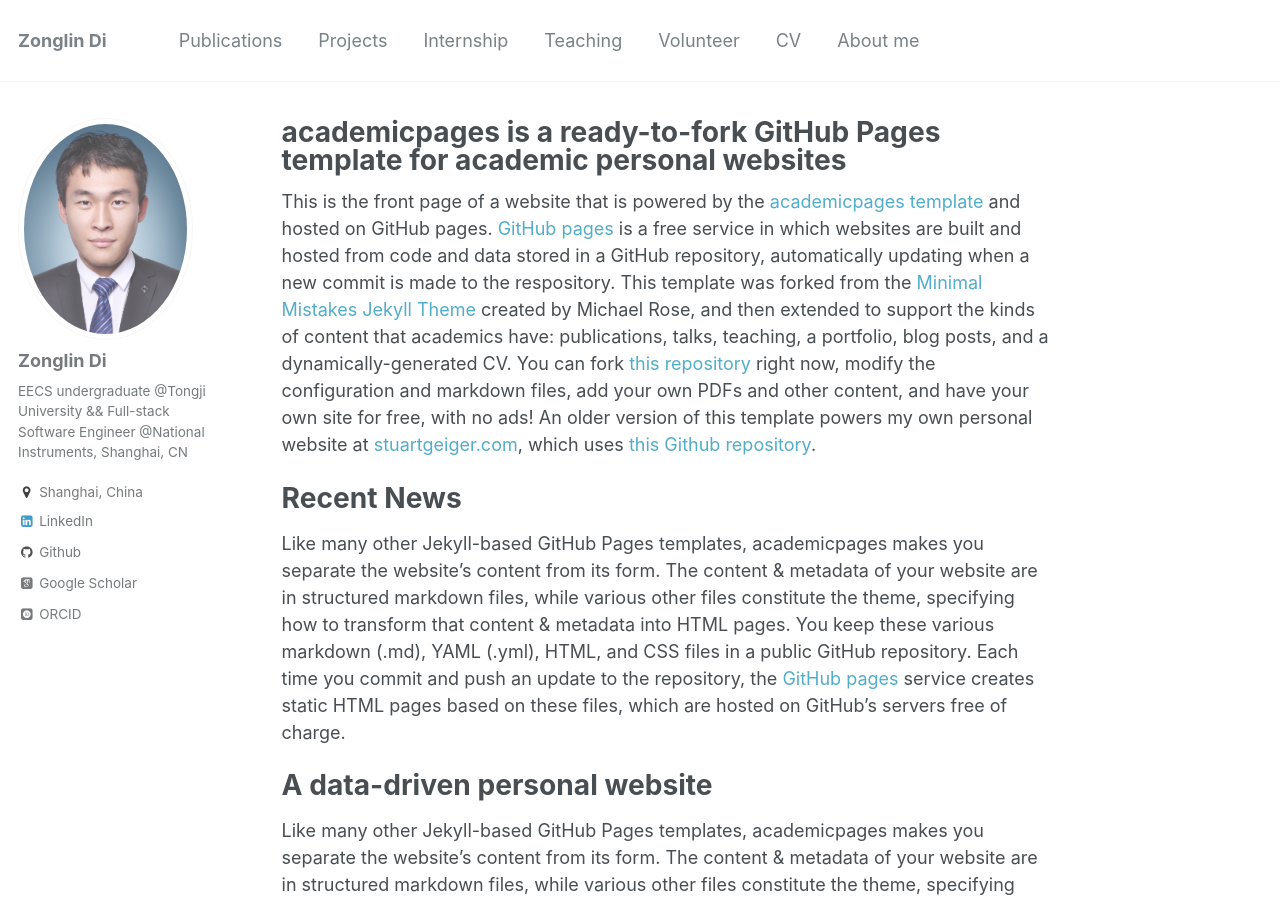
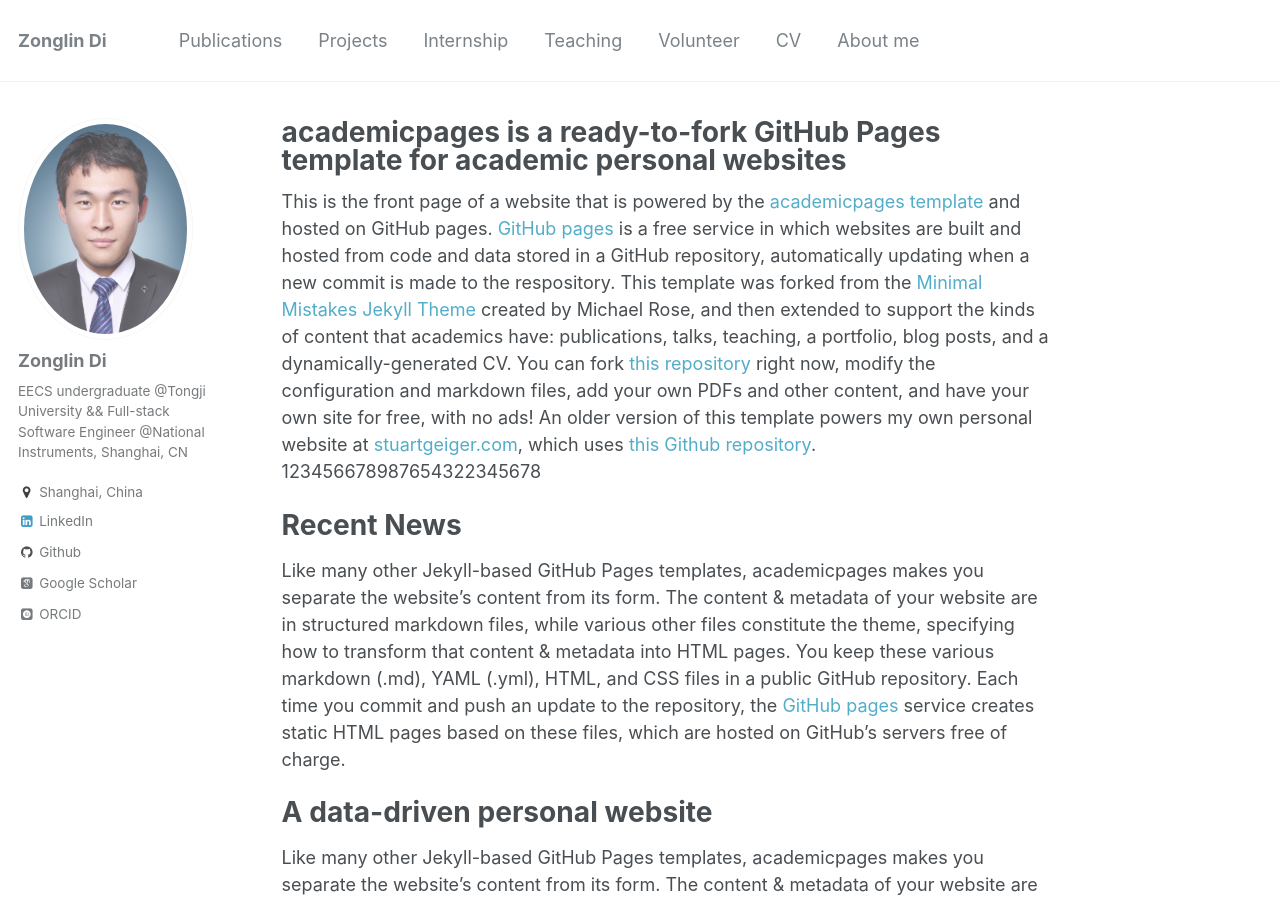
Before and after one commit to ElegantLin/elegantlin.github.io, a Jekyll site: the page built from _pages/about.md, in a window 1280 px wide and 900 px high. Built offline with Jekyll 4.4.1, drawn with Linux system fonts in a browser that asks for light colours; some web fonts are replaced.

```diff
--- a/_pages/about.md
+++ b/_pages/about.md
@@ -8,7 +8,7 @@ redirect_from:
   - /about.html
 ---
 
-This is the front page of a website that is powered by the [academicpages template](https://github.com/academicpages/academicpages.github.io) and hosted on GitHub pages. [GitHub pages](https://pages.github.com) is a free service in which websites are built and hosted from code and data stored in a GitHub repository, automatically updating when a new commit is made to the respository. This template was forked from the [Minimal Mistakes Jekyll Theme](https://mmistakes.github.io/minimal-mistakes/) created by Michael Rose, and then extended to support the kinds of content that academics have: publications, talks, teaching, a portfolio, blog posts, and a dynamically-generated CV. You can fork [this repository](https://github.com/academicpages/academicpages.github.io) right now, modify the configuration and markdown files, add your own PDFs and other content, and have your own site for free, with no ads! An older version of this template powers my own personal website at [stuartgeiger.com](http://stuartgeiger.com), which uses [this Github repository](https://github.com/staeiou/staeiou.github.io).
+This is the front page of a website that is powered by the [academicpages template](https://github.com/academicpages/academicpages.github.io) and hosted on GitHub pages. [GitHub pages](https://pages.github.com) is a free service in which websites are built and hosted from code and data stored in a GitHub repository, automatically updating when a new commit is made to the respository. This template was forked from the [Minimal Mistakes Jekyll Theme](https://mmistakes.github.io/minimal-mistakes/) created by Michael Rose, and then extended to support the kinds of content that academics have: publications, talks, teaching, a portfolio, blog posts, and a dynamically-generated CV. You can fork [this repository](https://github.com/academicpages/academicpages.github.io) right now, modify the configuration and markdown files, add your own PDFs and other content, and have your own site for free, with no ads! An older version of this template powers my own personal website at [stuartgeiger.com](http://stuartgeiger.com), which uses [this Github repository](https://github.com/staeiou/staeiou.github.io). 123456678987654322345678
 
 Recent News
 ======
```
Also changed, not shown: _teaching/2014-spring-teaching-1.md (+1 -1 lines).
